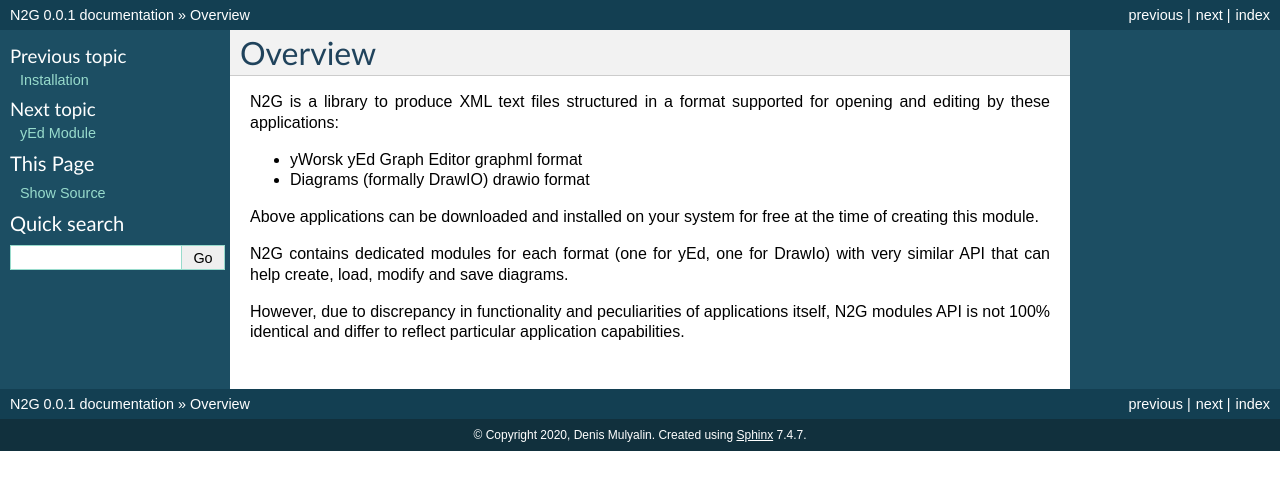
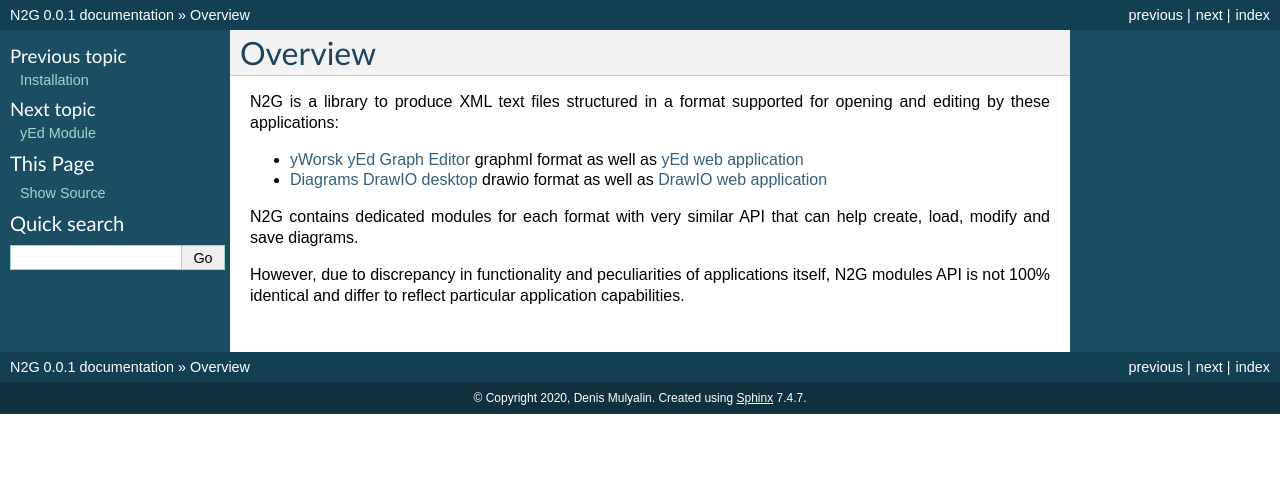
Before and after one commit to dmulyalin/N2G, a Sphinx documentation site: the page built from docs/source/Overview.rst, in a window 1280 px wide. Shown: the top 490 px of the page. Built offline with Sphinx 7.4.7, drawn with Linux system fonts in a browser that asks for light colours.

```diff
--- a/docs/source/Overview.rst
+++ b/docs/source/Overview.rst
@@ -3,11 +3,9 @@ Overview
 
 N2G is a library to produce XML text files structured in a format supported for opening and editing by these applications:
 
-* yWorsk yEd Graph Editor graphml format
-* Diagrams (formally DrawIO) drawio format
+* `yWorsk yEd Graph Editor <https://www.yworks.com/downloads#yEd>`_ graphml format as well as `yEd web application <https://www.yworks.com/yed-live/>`_
+* `Diagrams DrawIO desktop <https://github.com/jgraph/drawio-desktop/releases>`_ drawio format as well as `DrawIO web application <https://app.diagrams.net/>`_
 
-Above applications can be downloaded and installed on your system for free at the time of creating this module.
-
-N2G contains dedicated modules for each format (one for yEd, one for DrawIo) with very similar API that can help create, load, modify and save diagrams.
+N2G contains dedicated modules for each format with very similar API that can help create, load, modify and save diagrams.
 
 However, due to discrepancy in functionality and peculiarities of applications itself, N2G modules API is not 100% identical and differ to reflect particular application capabilities.
--- a/docs/source/yEd Module.rst
+++ b/docs/source/yEd Module.rst
@@ -1,7 +1,7 @@
 yEd Module
 ================
 
-N2G yEd Module supports producing graphml XML structured text files that can be opened by yWorks yEd Graph editor.
+N2G yEd Module supports producing graphml XML structured text files that can be opened by `yWorsk yEd Graph Editor <https://www.yworks.com/downloads#yEd>`_.
 
 
 Quick start
```
Also changed, not shown: README.md (+3 -3 lines).
